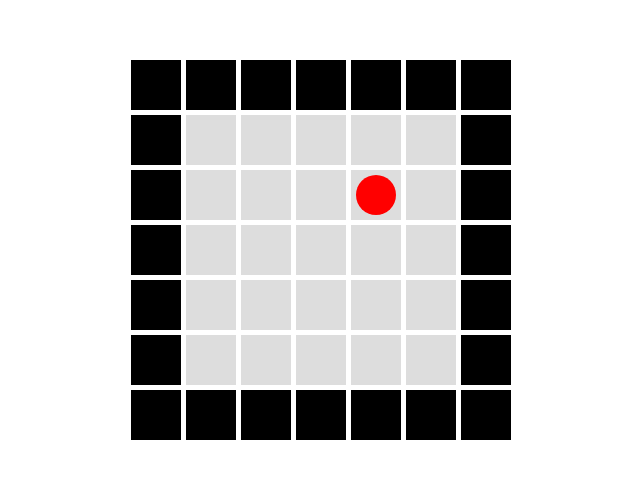
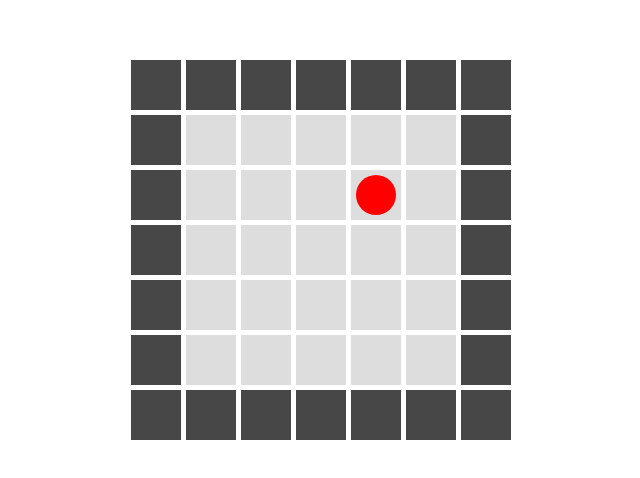
Before and after one commit to Alex-mint/juego, a plain HTML site: page index.html in a window 1280 px wide. Shown: the part 150-628 px from the top of the page, without its empty margins (319-959 px from the left). Drawn offline with Linux system fonts and the light colour scheme.

Commit message:
set color

```diff
--- a/styles.css
+++ b/styles.css
@@ -24,7 +24,7 @@ body {
     background-color: #ddd;
 }
 .black-cell {
-    background-color: black;
+    background-color: rgb(71, 71, 71);
 }
 .circle {
     width: 40px;
```
